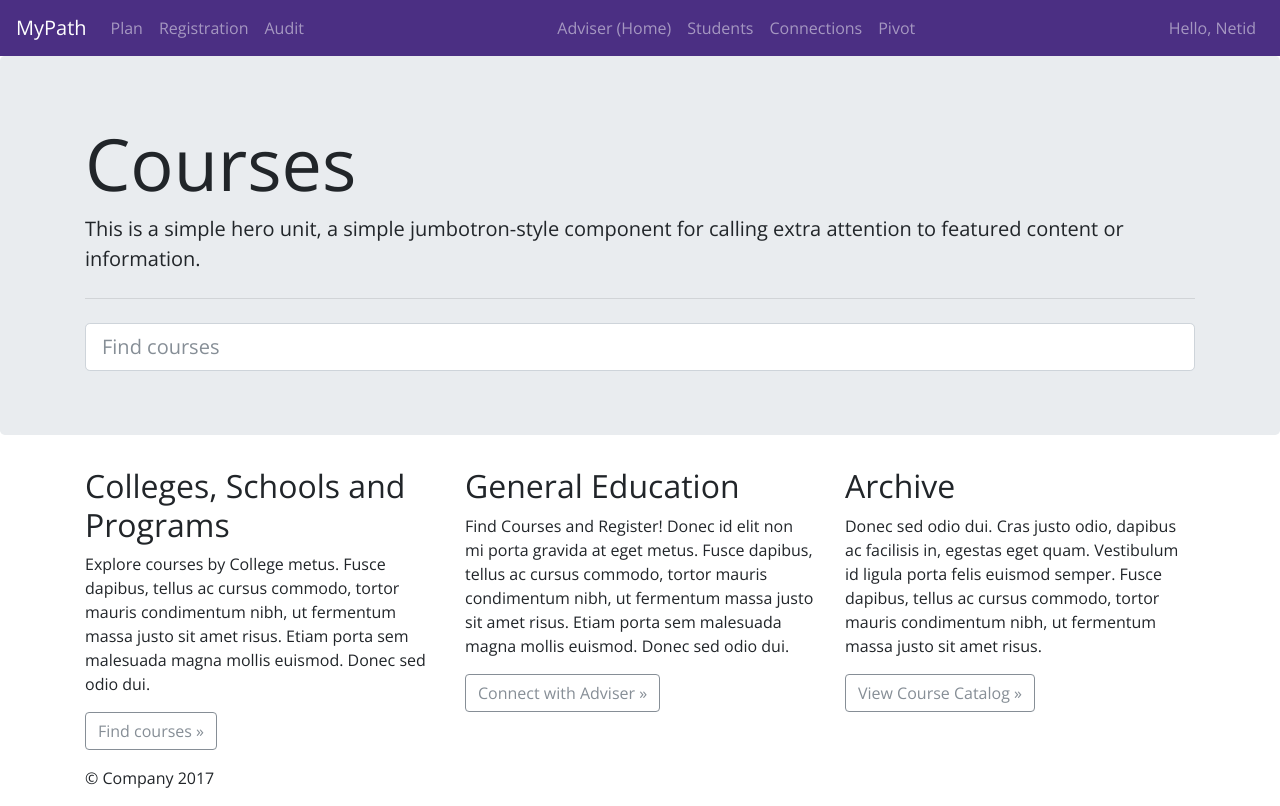
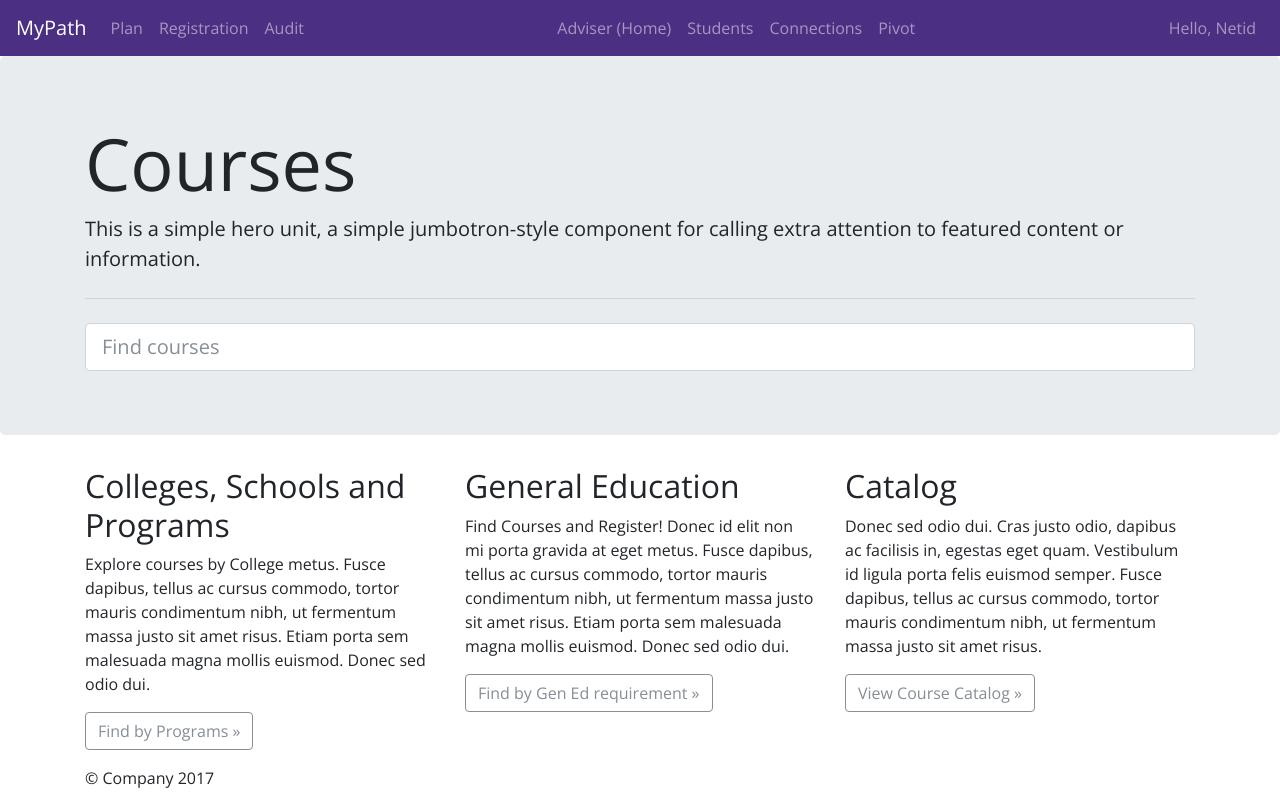
Before and after one commit to charlon/registration-app, a React (Create React App) app: page /courses in a window 1280 px wide. Built offline with nearby package versions, Linux system fonts and the light colour scheme.

Commit message:
Updates course buckets.

```diff
--- a/src/Courses.js
+++ b/src/Courses.js
@@ -19,15 +19,15 @@ const Courses = () => (
           <div className="col-md-4">
             <h2>Colleges, Schools and Programs</h2>
             <p>Explore courses by College metus. Fusce dapibus, tellus ac cursus commodo, tortor mauris condimentum nibh, ut fermentum massa justo sit amet risus. Etiam porta sem malesuada magna mollis euismod. Donec sed odio dui. </p>
-            <p><a className="btn btn-outline-secondary" href="/" role="button">Find courses &raquo;</a></p>
+            <p><a className="btn btn-outline-secondary" href="/" role="button">Find by Programs &raquo;</a></p>
           </div>
           <div className="col-md-4">
             <h2>General Education</h2>
             <p>Find Courses and Register! Donec id elit non mi porta gravida at eget metus. Fusce dapibus, tellus ac cursus commodo, tortor mauris condimentum nibh, ut fermentum massa justo sit amet risus. Etiam porta sem malesuada magna mollis euismod. Donec sed odio dui. </p>
-            <p><a className="btn btn-outline-secondary" href="/courses" role="button">Connect with Adviser &raquo;</a></p>
+            <p><a className="btn btn-outline-secondary" href="/courses" role="button">Find by Gen Ed requirement &raquo;</a></p>
           </div>
           <div className="col-md-4">
-            <h2>Archive</h2>
+            <h2>Catalog</h2>
             <p>Donec sed odio dui. Cras justo odio, dapibus ac facilisis in, egestas eget quam. Vestibulum id ligula porta felis euismod semper. Fusce dapibus, tellus ac cursus commodo, tortor mauris condimentum nibh, ut fermentum massa justo sit amet risus.</p>
             <p><a className="btn btn-outline-secondary" href="#" role="button">View Course Catalog &raquo;</a></p>
           </div>
```
